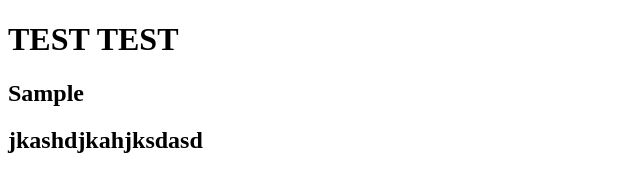
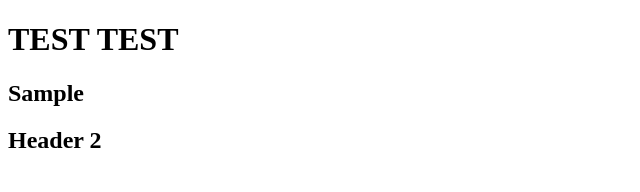
Before and after one commit to RyanCabarles/tutorial, a plain HTML site: page grace.html in a window 1280 px wide. Shown: the whole page, without its empty margins (0-640 px from the left). Drawn offline with Linux system fonts and the light colour scheme.

Commit message:
fix header

```diff
--- a/grace.html
+++ b/grace.html
@@ -11,7 +11,7 @@
 <body>
     <h1>TEST TEST</h1>
     <h2>Sample</h2>
-    <h2>jkashdjkahjksdasd</h2>
+    <h2>Header 2</h2>
 </body>
 
 </html>
```
